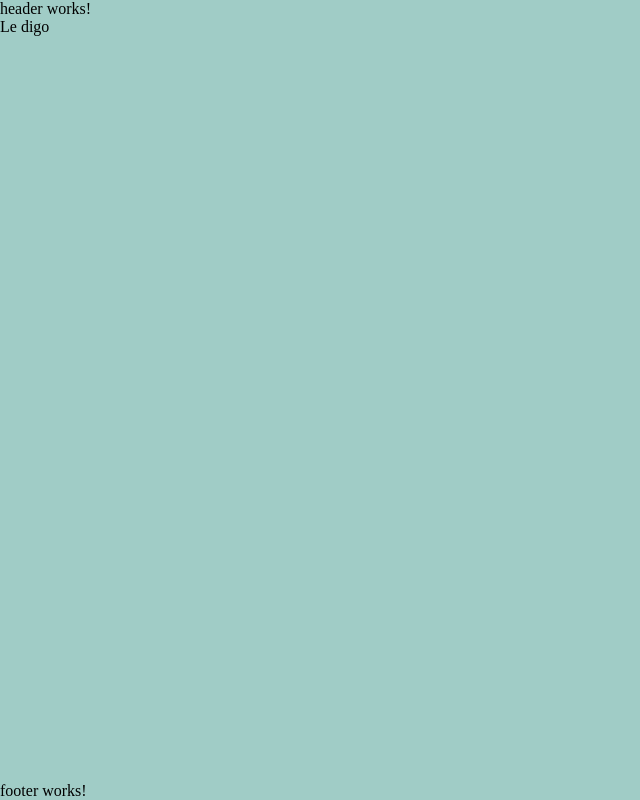
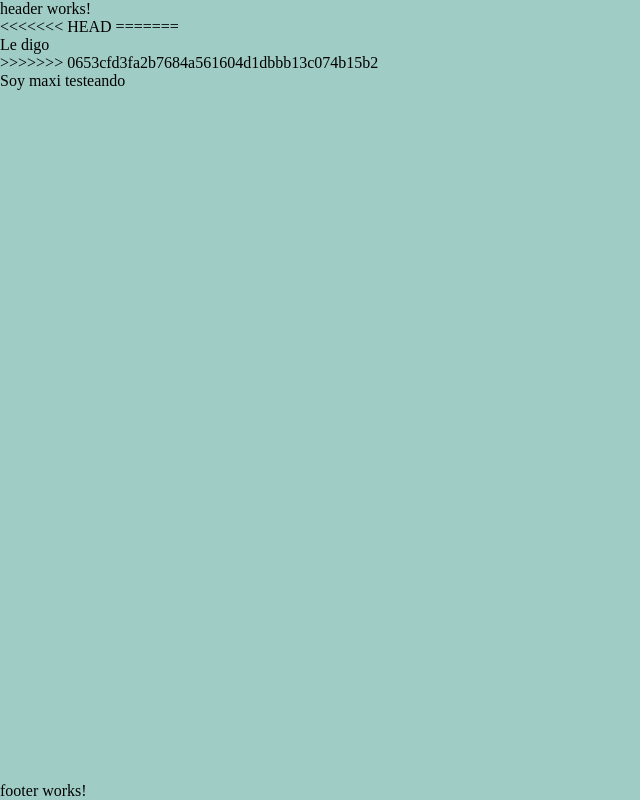
Before and after one commit to ducksl0verr/GestorSaludF, an Angular app: page / in a window 1280 px wide. Shown: the whole page, without its empty margins (0-640 px from the left). Built offline with nearby package versions, Linux system fonts and the light colour scheme.

Commit message:
testeo de conexion a git

```diff
--- a/src/app/components/header/header.html
+++ b/src/app/components/header/header.html
@@ -1,2 +1,7 @@
 <p>header works!</p>
+<<<<<<< HEAD
+
+=======
 <p>Le digo </p>
+>>>>>>> 0653cfd3fa2b7684a561604d1dbbb13c074b15b2
+<p>Soy maxi testeando</p>
```
